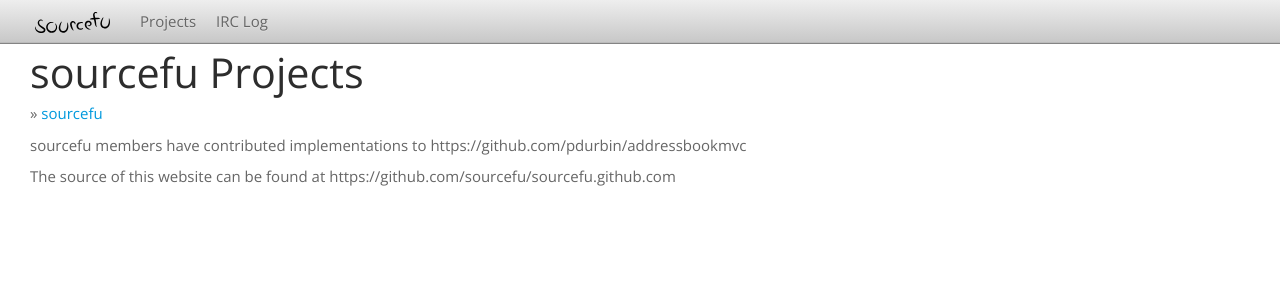
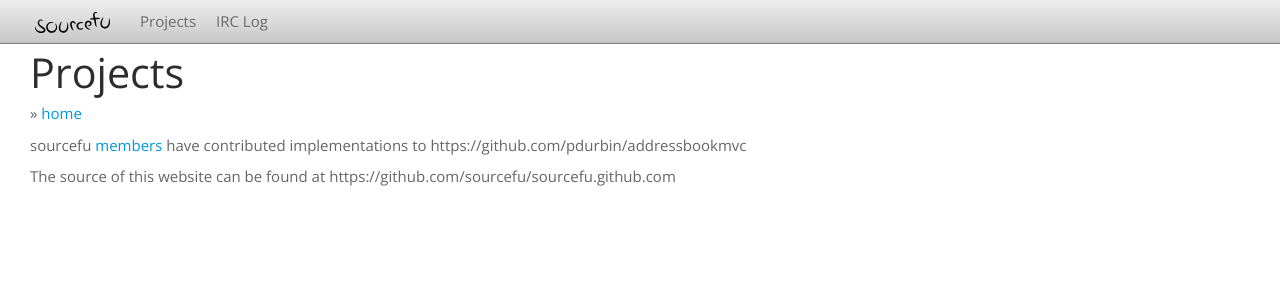
Before and after one commit to sourcefu/sourcefu.github.com, a Jekyll site: the page built from projects/index.md, in a window 1280 px wide. Shown: the top 300 px of the page. Built offline with Jekyll 4.4.1, drawn with Linux system fonts in a browser that asks for light colours; Markdown is read by kramdown in place of the engine named in the settings.

Commit message:
various tweaks
- s/sourcefu/home/ in breadcrumbs
- better titles
- more links between pages

```diff
--- a/_includes/breadcrumbs.html
+++ b/_includes/breadcrumbs.html
@@ -4,7 +4,7 @@
 -->
 {% for crumb in crumbs offset: 1 %}
   {% if forloop.last %}
-    &#187; <a href="/">sourcefu</a>
+    &#187; <a href="/">home</a>
   {% else %}
   {% endif %}
 {% endfor %}
--- a/_layouts/default.html
+++ b/_layouts/default.html
@@ -2,7 +2,7 @@
 <html lang="en">
   <head>
     <meta charset="utf-8">
-    <title>{{ page.title }}</title>
+    <title>sourcefu{% if page.title != null %} - {% endif %}{{ page.title }}</title>
     <meta http-equiv="Content-Type" content="text/html; charset=UTF-8">
     <meta name="viewport" content="width=device-width, initial-scale=1.0">
     <link rel="shortcut icon" href="/favicon.ico" type="image/x-icon">
--- a/projects/index.md
+++ b/projects/index.md
@@ -1,7 +1,7 @@
 ---
-title: sourcefu Projects
+title: Projects
 layout: default
 ---
-sourcefu members have contributed implementations to https://github.com/pdurbin/addressbookmvc
+sourcefu [members](/members) have contributed implementations to https://github.com/pdurbin/addressbookmvc
 
 The source of this website can be found at https://github.com/sourcefu/sourcefu.github.com
```
Also changed, not shown: index.md (+4 -4 lines), members/index.md (+1 -1 lines), members/pdurbin/index.md (+1 -1 lines).
